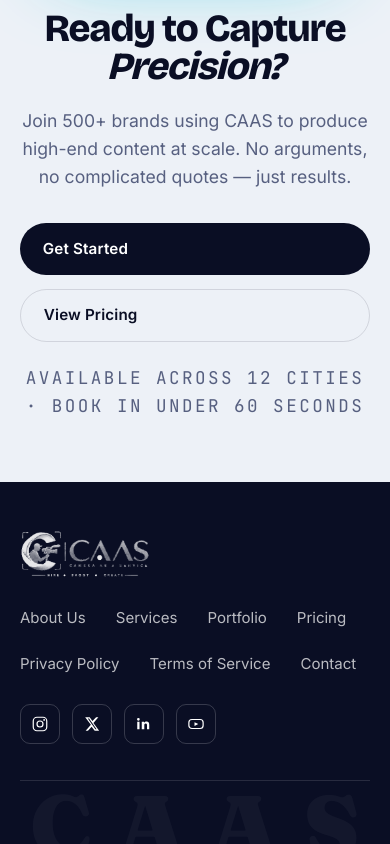
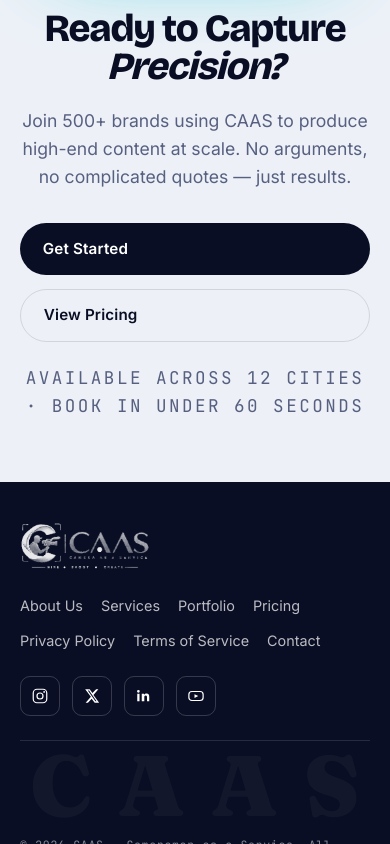
Before and after one commit to krishna45-ux/CAAS-Website, a Next.js app: page / in a window 390 px wide. Shown: the part 11156-12000 px from the top of the page. Built offline with nearby package versions, Linux system fonts and the light colour scheme.

Commit message:
Optimize footer spacing on mobile

```diff
--- a/app/globals.css
+++ b/app/globals.css
@@ -899,6 +899,12 @@
   .crew__band img.shot {
     position: static;
   }
+
+  /* Footer layout tweaks for mobile */
+  .footer { padding-top: 40px; }
+  .footer__top { flex-direction: column; gap: 24px; padding-bottom: 24px; }
+  .footer__links { gap: 12px 18px; font-size: 0.9rem; }
+  .footer__copy { flex-direction: column; gap: 10px; align-items: flex-start; padding-block: 16px; }
 }
 
 /* ============================================================
```
